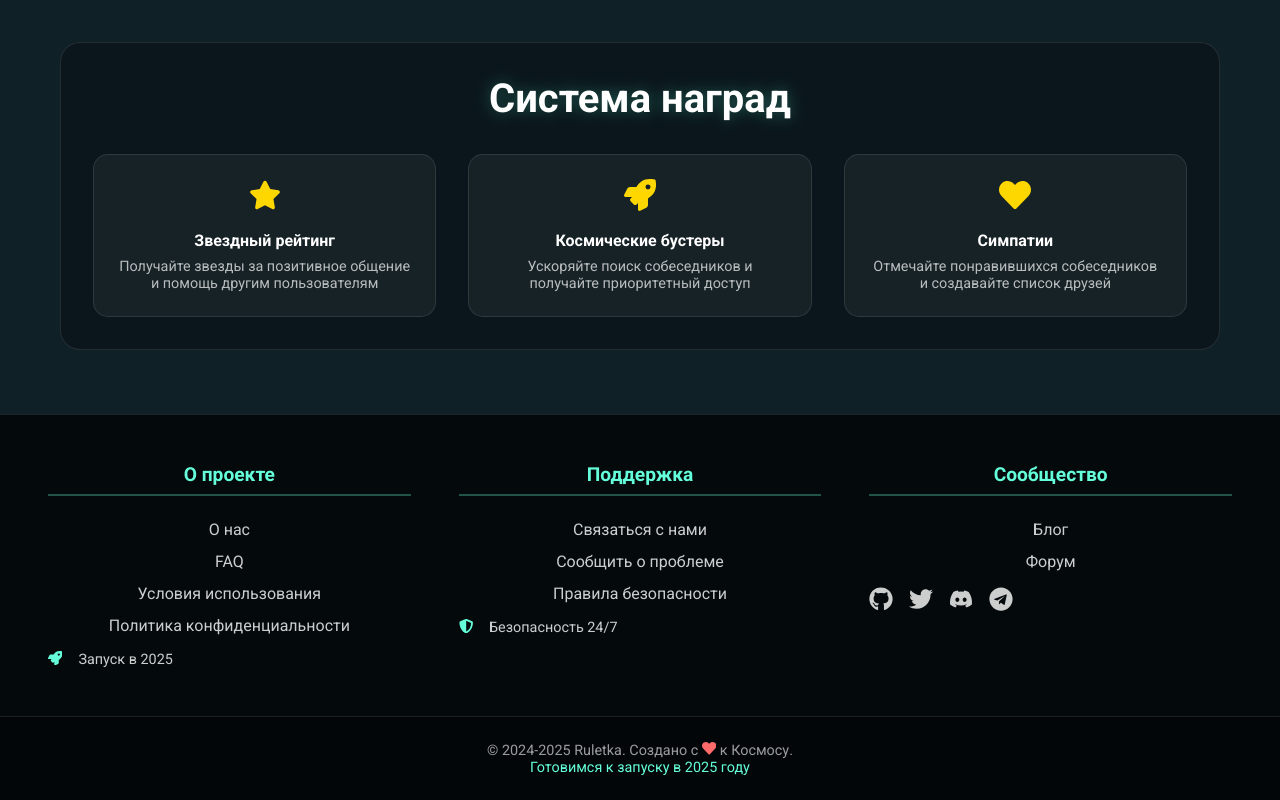
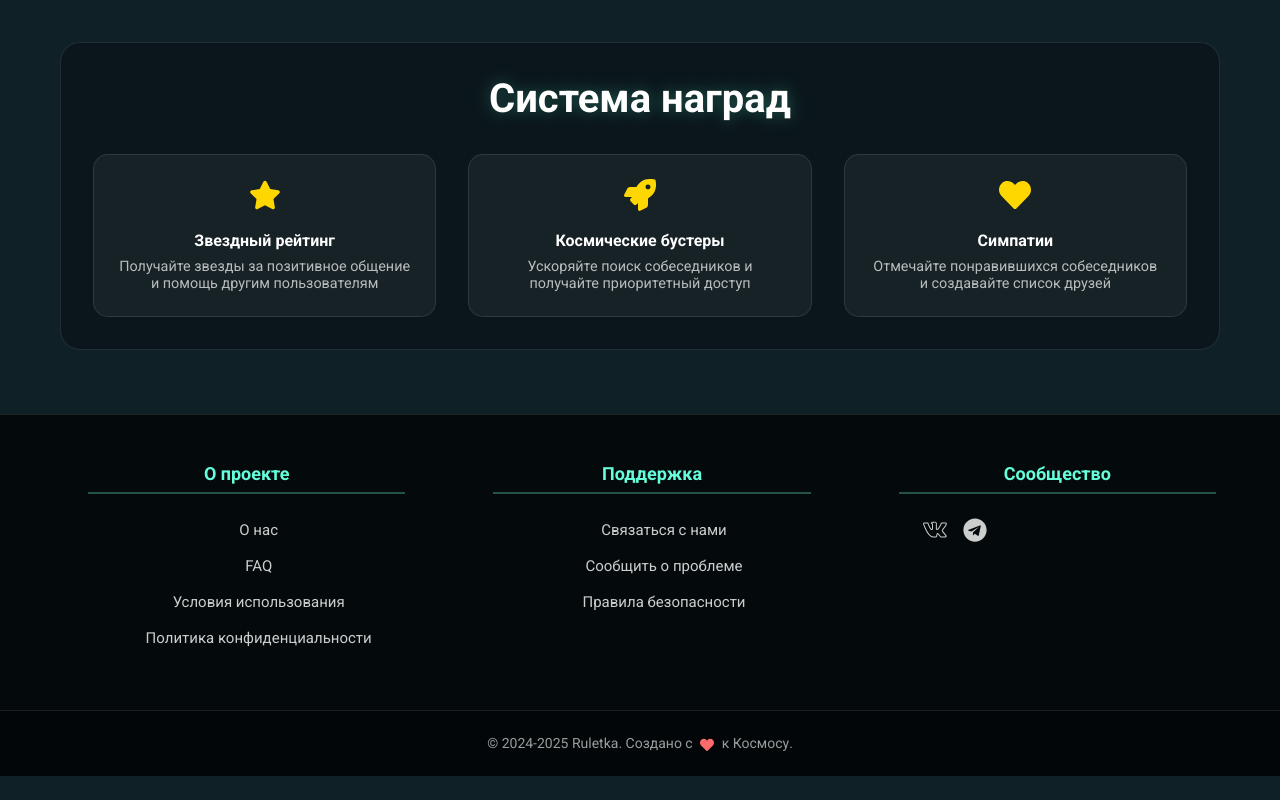
Before and after one commit to van4xx/rulet, a React (Create React App) app: page / in a window 1280 px wide. Shown: the part 2445-3245 px from the top of the page. After the commit the page ends 3221 px from the top, so only its background shows below. Built offline with nearby package versions, Linux system fonts and the light colour scheme; no server answers.

Commit message:
change footer 2

```diff
--- a/src/components/Footer.js
+++ b/src/components/Footer.js
@@ -1,35 +1,45 @@
 import React from 'react';
 import styled from 'styled-components';
 import { Link } from 'react-router-dom';
-import { FaGithub, FaTwitter, FaDiscord, FaTelegram, FaHeart, FaRocket, FaShieldAlt } from 'react-icons/fa';
+import { FaTelegram, FaHeart } from 'react-icons/fa';
+import { SlSocialVkontakte } from 'react-icons/sl';
 
 const FooterContainer = styled.footer`
-  position: relative;
   width: 100%;
   background: rgba(0, 0, 0, 0.7);
   backdrop-filter: blur(10px);
   color: white;
-  padding: 3rem 0 0 0;
   border-top: 1px solid rgba(255, 255, 255, 0.1);
-  margin: 0;
 `;
 
 const FooterContent = styled.div`
-  width: 100%;
-  margin: 0;
-  padding: 0 3rem;
+  width: min(1200px, 100%);
+  margin: 0 auto;
+  padding: 48px 24px;
   display: grid;
-  grid-template-columns: repeat(auto-fit, minmax(250px, 1fr));
-  gap: 3rem;
+  grid-template-columns: repeat(3, 1fr);
+  column-gap: 64px;
+  row-gap: 48px;
+
+  @media (max-width: 968px) {
+    grid-template-columns: repeat(2, 1fr);
+  }
+
+  @media (max-width: 768px) {
+    grid-template-columns: 1fr;
+    padding: 32px 24px;
+  }
 `;
 
 const FooterSection = styled.div`
   h3 {
-    font-size: 1.2rem;
+    font-size: 18px;
+    font-weight: 600;
     color: #64ffda;
-    margin-bottom: 1.5rem;
-    padding-bottom: 0.5rem;
+    margin-bottom: 24px;
+    padding-bottom: 8px;
     border-bottom: 2px solid rgba(100, 255, 218, 0.3);
+    margin-left: 24px;
   }
 `;
 
@@ -37,12 +47,15 @@ const FooterLink = styled(Link)`
   display: block;
   color: rgba(255, 255, 255, 0.8);
   text-decoration: none;
-  margin-bottom: 0.8rem;
-  transition: all 0.3s ease;
+  font-size: 15px;
+  line-height: 1.6;
+  margin-bottom: 12px;
+  margin-left: 48px;
+  transition: color 0.2s ease, transform 0.2s ease;
 
   &:hover {
     color: #64ffda;
-    transform: translateX(5px);
+    transform: translateX(8px);
   }
 `;
 
@@ -50,56 +63,72 @@ const ExternalLink = styled.a`
   display: block;
   color: rgba(255, 255, 255, 0.8);
   text-decoration: none;
-  margin-bottom: 0.8rem;
-  transition: all 0.3s ease;
+  font-size: 15px;
+  line-height: 1.6;
+  margin-bottom: 12px;
+  margin-left: 48px;
+  transition: color 0.2s ease, transform 0.2s ease;
 
   &:hover {
     color: #64ffda;
-    transform: translateX(5px);
+    transform: translateX(8px);
   }
 `;
 
 const SocialLinks = styled.div`
   display: flex;
-  gap: 1rem;
-  margin-top: 1rem;
+  gap: 16px;
+  margin-top: 24px;
+  margin-left: 48px;
 
   a {
     color: rgba(255, 255, 255, 0.8);
-    font-size: 1.5rem;
-    transition: all 0.3s ease;
+    font-size: 24px;
+    transition: all 0.2s ease;
+    padding: 8px;
+    margin: -8px;
+    line-height: 1;
 
     &:hover {
       color: #64ffda;
-      transform: translateY(-3px);
+      transform: translateY(-4px);
     }
   }
 `;
 
 const Copyright = styled.div`
+  width: 100%;
   text-align: center;
-  margin: 3rem 0 0 0;
-  padding: 1.5rem;
+  padding: 24px;
   border-top: 1px solid rgba(255, 255, 255, 0.1);
+  background: rgba(0, 0, 0, 0.3);
+  font-size: 14px;
   color: rgba(255, 255, 255, 0.6);
-  font-size: 0.9rem;
-  background: rgba(0, 0, 0, 0.3);
-  width: 100%;
 
   span {
+    display: block;
+    margin-top: 8px;
     color: #64ffda;
+  }
+
+  svg {
+    vertical-align: middle;
+    margin: 0 4px;
+    color: #ff6b6b;
   }
 `;
 
 const FooterStats = styled.div`
   display: flex;
-  gap: 1rem;
-  margin-top: 1rem;
+  align-items: center;
+  gap: 8px;
+  margin-top: 24px;
   color: rgba(255, 255, 255, 0.8);
-  font-size: 0.9rem;
+  font-size: 14px;
 
   svg {
     color: #64ffda;
+    font-size: 16px;
   }
 `;
 
@@ -113,43 +142,27 @@ const Footer = () => {
           <FooterLink to="/faq">FAQ</FooterLink>
           <FooterLink to="/terms">Условия использования</FooterLink>
           <FooterLink to="/privacy">Политика конфиденциальности</FooterLink>
-          <FooterStats>
-            <FaRocket /> Запуск в 2025
-          </FooterStats>
         </FooterSection>
         <FooterSection>
           <h3>Поддержка</h3>
           <FooterLink to="/contact">Связаться с нами</FooterLink>
           <FooterLink to="/report">Сообщить о проблеме</FooterLink>
           <FooterLink to="/safety">Правила безопасности</FooterLink>
-          <FooterStats>
-            <FaShieldAlt /> Безопасность 24/7
-          </FooterStats>
         </FooterSection>
         <FooterSection>
           <h3>Сообщество</h3>
-          <ExternalLink href="https://blog.ruletka.com">Блог</ExternalLink>
-          <ExternalLink href="https://forum.ruletka.com">Форум</ExternalLink>
           <SocialLinks>
-            <ExternalLink href="https://github.com/ruletka">
-              <FaGithub />
+            <ExternalLink href="https://vk.com/ruletka" title="ВКонтакте">
+              <SlSocialVkontakte />
             </ExternalLink>
-            <ExternalLink href="https://twitter.com/ruletka">
-              <FaTwitter />
-            </ExternalLink>
-            <ExternalLink href="https://discord.gg/ruletka">
-              <FaDiscord />
-            </ExternalLink>
-            <ExternalLink href="https://t.me/ruletka">
+            <ExternalLink href="https://t.me/ruletka" title="Telegram">
               <FaTelegram />
             </ExternalLink>
           </SocialLinks>
         </FooterSection>
       </FooterContent>
       <Copyright>
-        © 2024-2025 Ruletka. Создано с <FaHeart style={{ color: '#ff6b6b' }} /> к Космосу.
-        <br />
-        <span>Готовимся к запуску в 2025 году</span>
+        © 2024-2025 Ruletka. Создано с <FaHeart /> к Космосу.
       </Copyright>
     </FooterContainer>
   );
```
